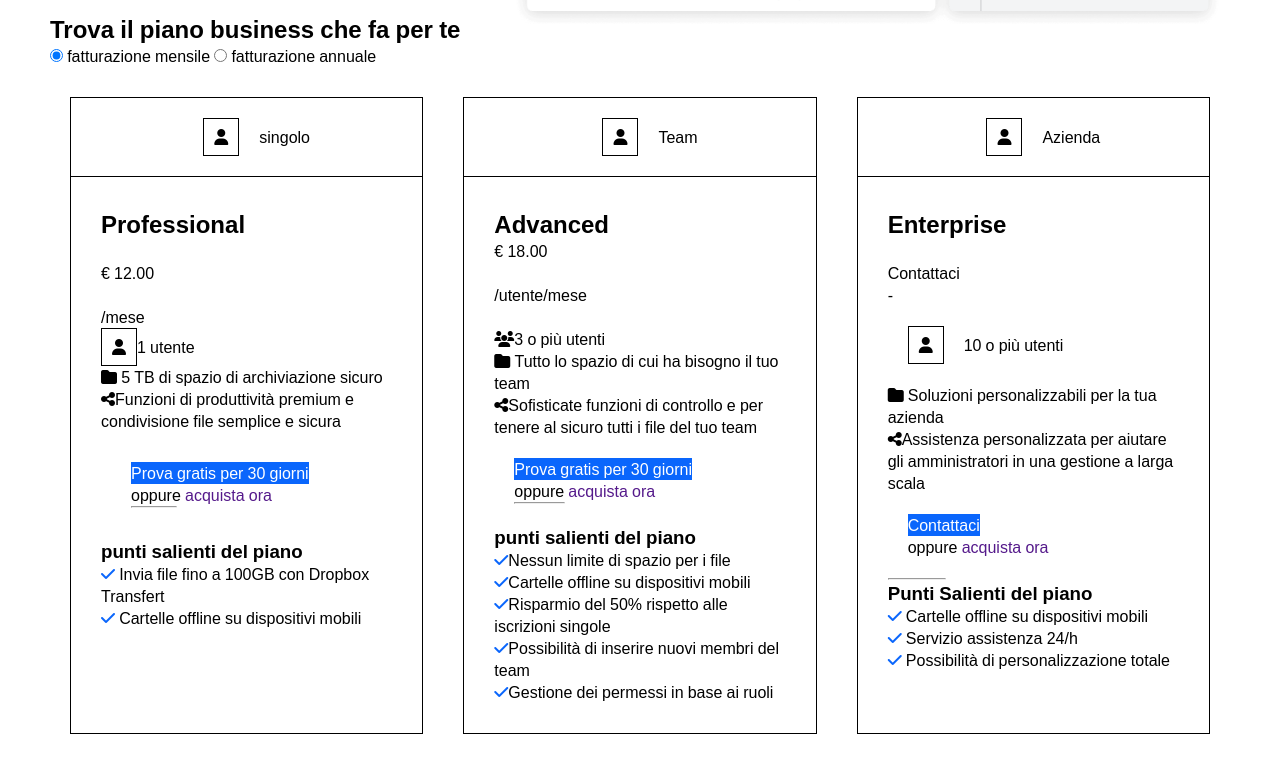
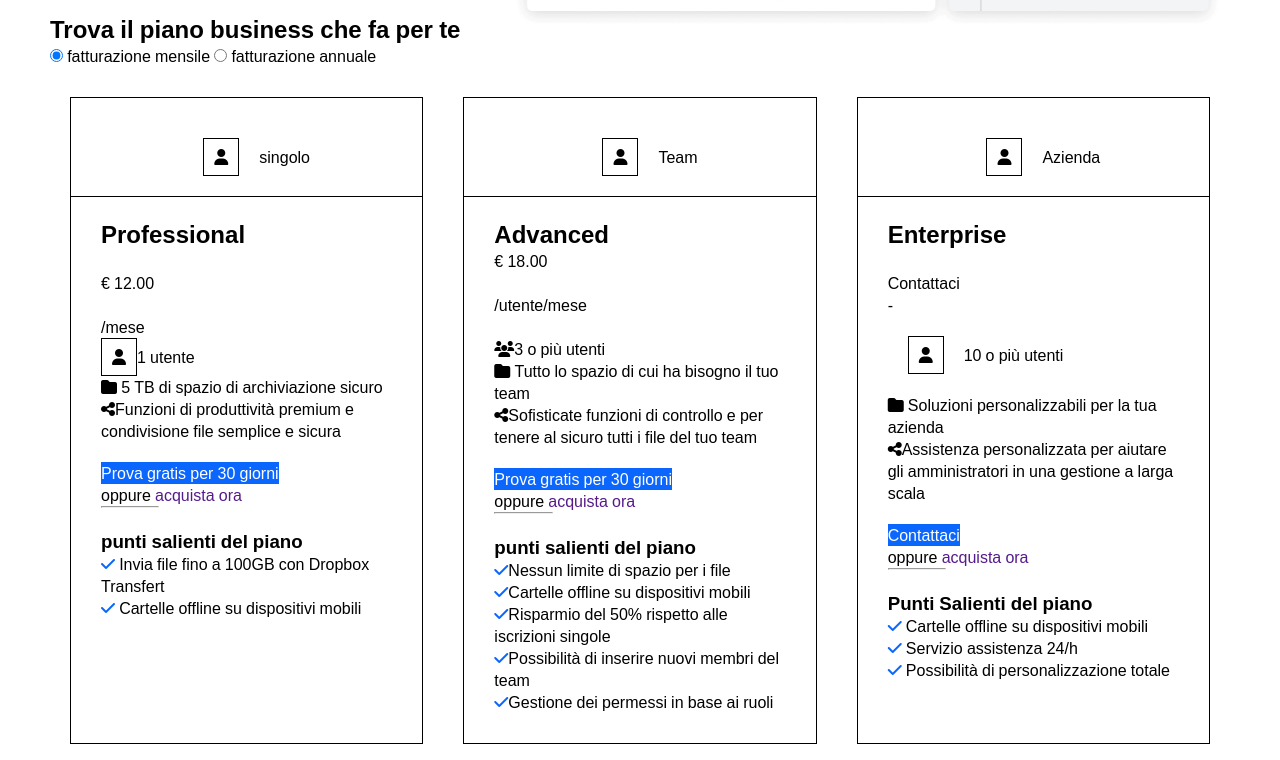
Before and after one commit to chiara1911/-htmlcss-dropbox, a plain HTML site: page index.html in a window 1280 px wide. Shown: the part 760-1520 px from the top of the page. Drawn offline with Linux system fonts and the light colour scheme.

Commit message:
add margin/div

```diff
--- a/css/style.css
+++ b/css/style.css
@@ -252,7 +252,9 @@ img .hero {
     width: 50%;
 
 }
-
+.box div{
+    margin-top: 20px;
+}
 #p-box {
     width: 100%;
     text-align: center;
--- a/index.html
+++ b/index.html
@@ -96,13 +96,16 @@
                                         semplice e sicura</p>
                                 </li>
                             </ul>
-                            <div class="margin-30">
+                            <div>
 
 
                                 <a href="#" class="btn-blue">Prova gratis per 30 giorni</a><br>
                                 oppure <a href="">acquista ora</a>
                                 <hr>
                             </div>
+                            <div>
+
+
                                 <h3>punti salienti del piano</h3>
                                 <ul>
                                     <li>
@@ -111,10 +114,12 @@
                                         </p>
                                     </li>
                                     <li>
-                                    <p><i class="fa-solid fa-check check"></i> Cartelle offline su dispositivi mobili
+                                        <p><i class="fa-solid fa-check check"></i> Cartelle offline su dispositivi
+                                            mobili
                                         </p>
                                     </li>
                                 </ul>
+                            </div>
                         </div>
 
                     </div>
@@ -142,34 +147,39 @@
                                         sicuro tutti i file del tuo team</p>
                                 </li>
                             </ul>
-                            <div class="margin-20">
+                            <div>
                                 <a href="#" class="btn-blue">Prova gratis per 30 giorni</a><br>
                                 oppure <a href="">acquista ora</a>
                                 <hr>
                             </div>
-
+                            <div>
                                 <h3>punti salienti del piano</h3>
                                 <ul>
                                     <li>
                                         <p><i class="fa-solid fa-check check"></i>Nessun limite di spazio per i file</p>
                                     </li>
                                     <li>
-                                    <p><i class="fa-solid fa-check check"></i>Cartelle offline su dispositivi mobili</p>
+                                        <p><i class="fa-solid fa-check check"></i>Cartelle offline su dispositivi mobili
+                                        </p>
                                     </li>
                                     <li>
-                                    <p><i class="fa-solid fa-check check"></i>Risparmio del 50% rispetto alle iscrizioni
+                                        <p><i class="fa-solid fa-check check"></i>Risparmio del 50% rispetto alle
+                                            iscrizioni
                                             singole
                                         </p>
                                     </li>
                                     <li>
-                                    <p><i class="fa-solid fa-check check"></i>Possibilità di inserire nuovi membri del
+                                        <p><i class="fa-solid fa-check check"></i>Possibilità di inserire nuovi membri
+                                            del
                                             team
                                         </p>
                                     </li>
                                     <li>
-                                    <p><i class="fa-solid fa-check check"></i>Gestione dei permessi in base ai ruoli</p>
+                                        <p><i class="fa-solid fa-check check"></i>Gestione dei permessi in base ai ruoli
+                                        </p>
                                     </li>
                                 </ul>
+                            </div>
                         </div>
 
                     </div>
@@ -195,12 +205,13 @@
                                         amministratori in una gestione a larga scala</p>
                                 </li>
                             </ul>
-                            <div class="margin-20">
+                            <div>
                                 <a href="#" class="btn-blue">Contattaci</a><br>
                                 oppure <a href="">acquista ora</a><br>
                             </div>
 
                             <hr>
+                            <div>
 
                             <h3>Punti Salienti del piano</h3>
                             <ul>
@@ -216,6 +227,8 @@
                                     </p>
                                 </li>
                             </ul>
+                           </div>
+
                         </div>
 
                     </div>
```
Lines whose indentation alone changed are shown as unchanged.
